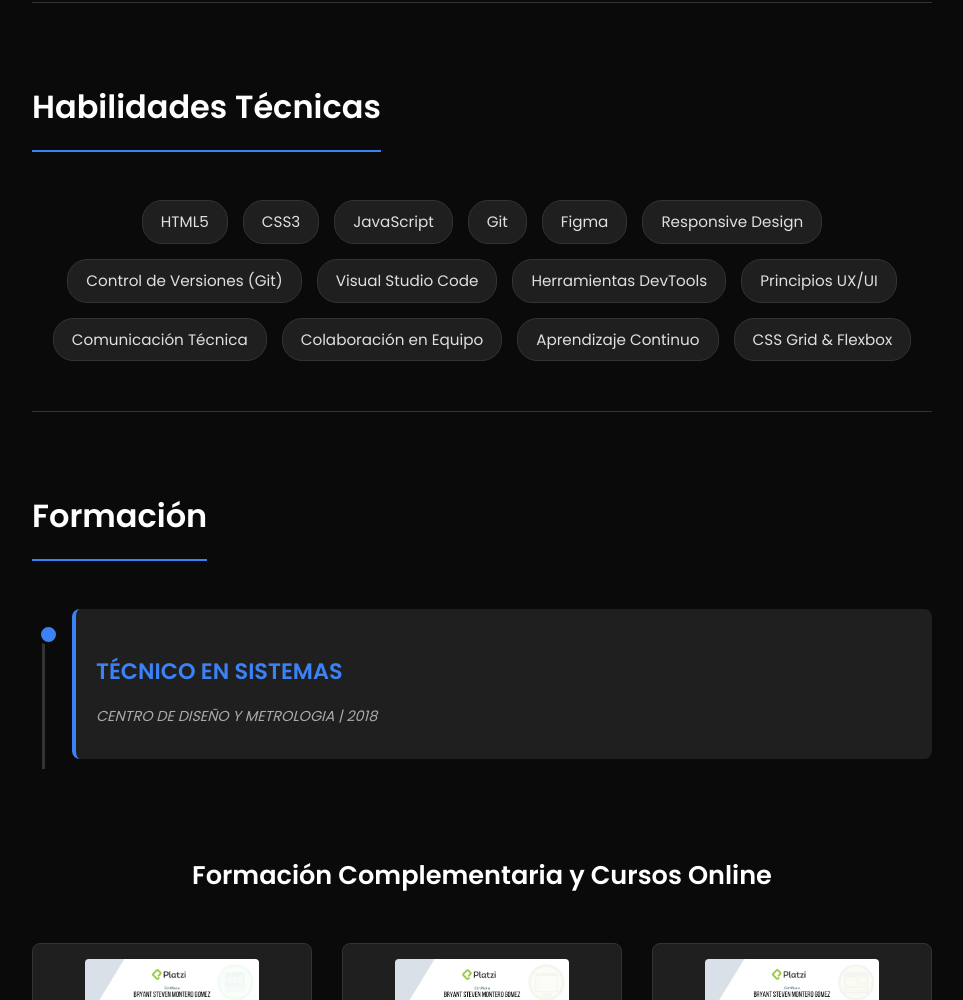
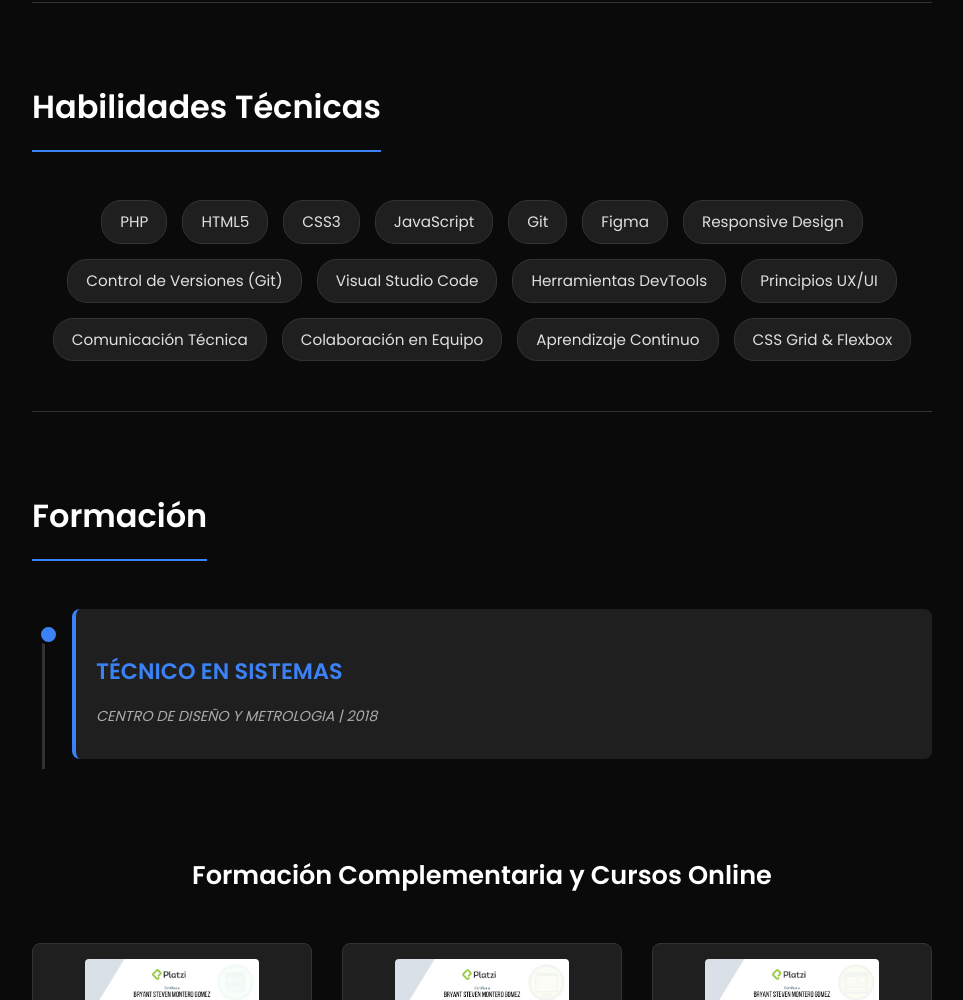
Before and after one commit to Bryant19999/Hoja-de-Vida-Digital, a plain HTML site: page index.html in a window 1280 px wide. Shown: the part 2064-3064 px from the top of the page, without its empty margins (158-1121 px from the left). Drawn offline with nearby package versions, Linux system fonts and the light colour scheme.

Commit message:
Version 1.3 Hoja de Vida Dijital

```diff
--- a/index.html
+++ b/index.html
@@ -93,6 +93,7 @@
         <section id="skills" class="cv-section skills-cv animate-on-scroll">
             <h2>Habilidades Técnicas</h2>
             <div class="skills-grid">
+                <span class="skill-tag">PHP</span>
                 <span class="skill-tag">HTML5</span>
                 <span class="skill-tag">CSS3</span>
                 <span class="skill-tag">JavaScript</span>
```
